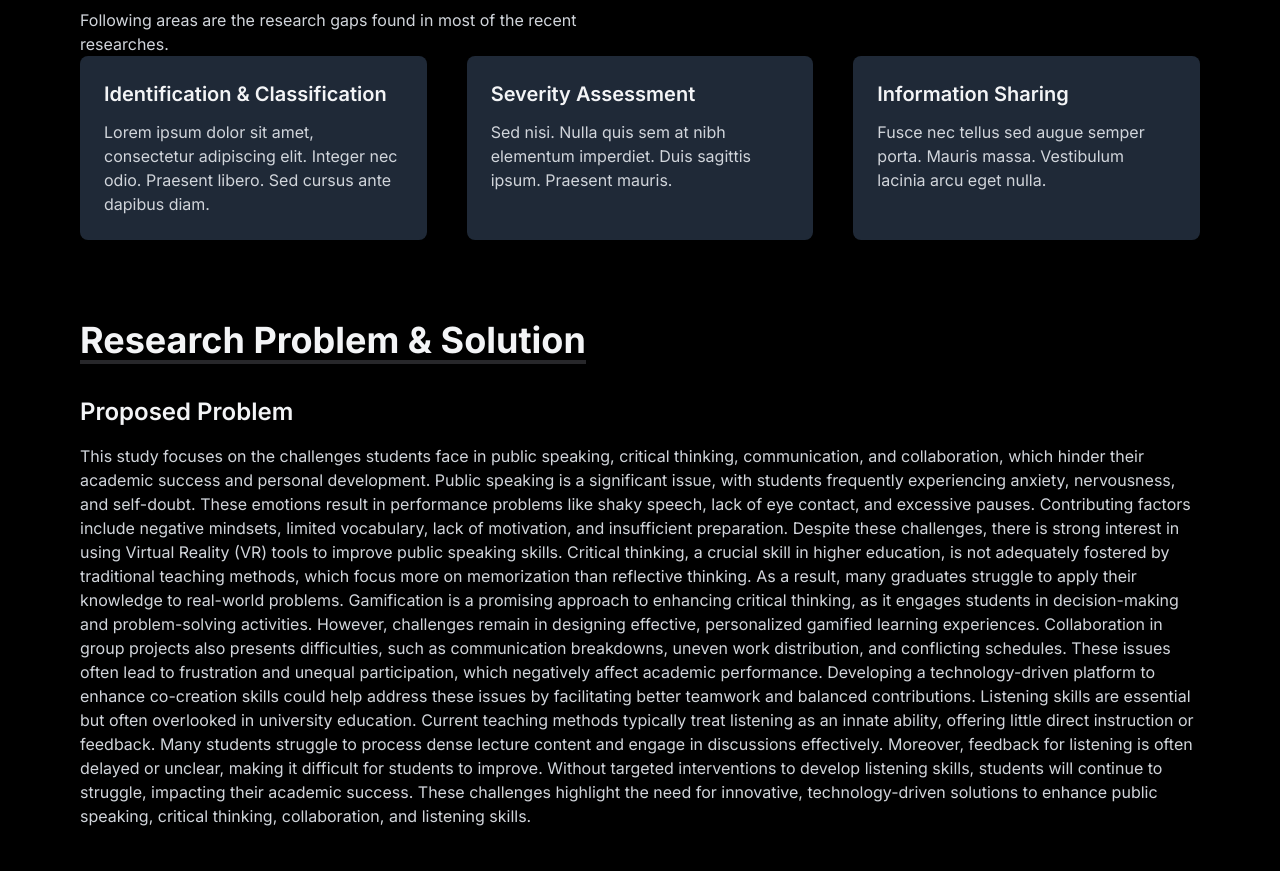
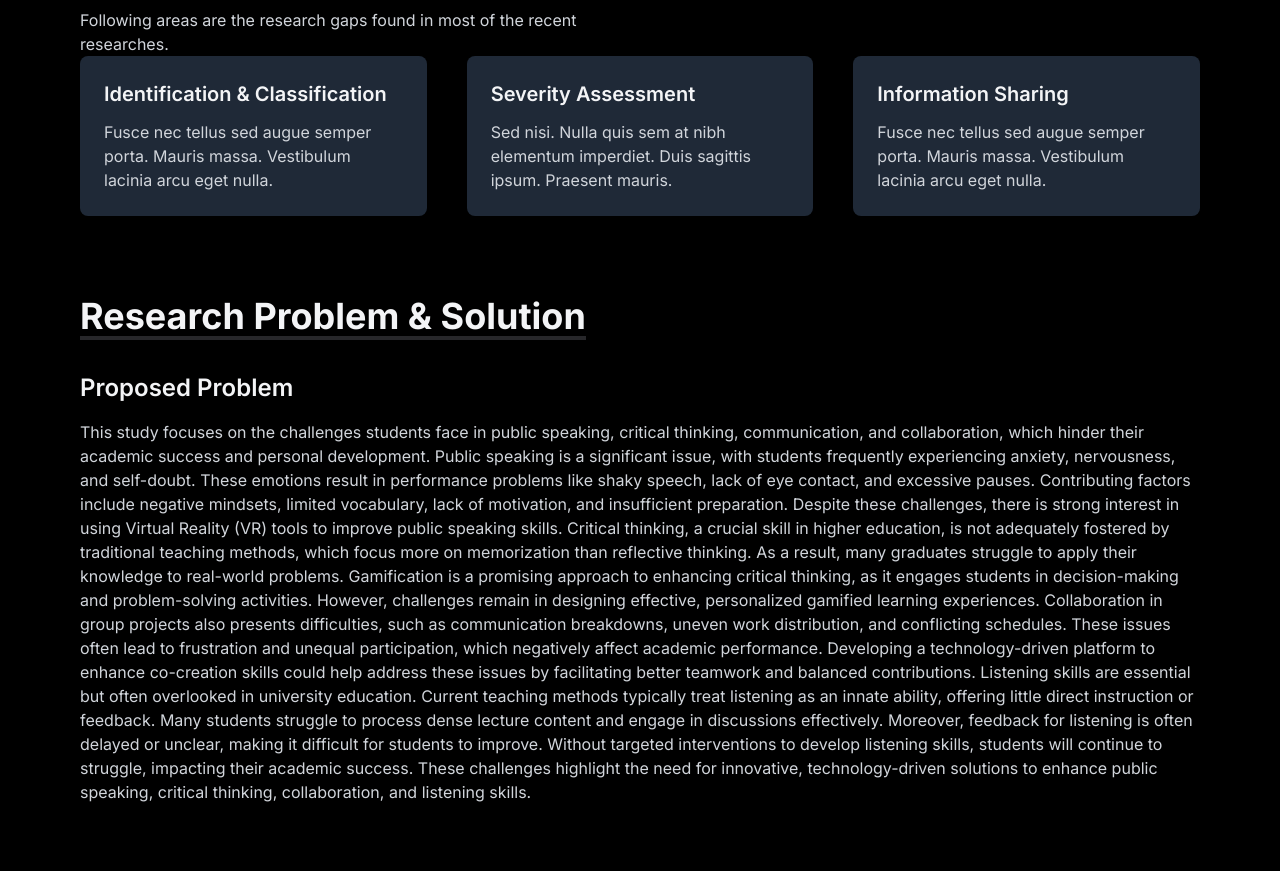
Before and after one commit to IT21049590/IDG-Static-Web, a Next.js app: page / in a window 1280 px wide. Shown: the part 1880-2751 px from the top of the page. Built offline with nearby package versions, Linux system fonts and the light colour scheme.

Commit message:
project scope

```diff
--- a/app/components/ProjectScope.tsx
+++ b/app/components/ProjectScope.tsx
@@ -99,7 +99,7 @@ const ProjectScope = () => {
                         {
                             title: 'Identification & Classification',
                             description:
-                                'Lorem ipsum dolor sit amet, consectetur adipiscing elit. Integer nec odio. Praesent libero. Sed cursus ante dapibus diam.',
+                                'Fusce nec tellus sed augue semper porta. Mauris massa. Vestibulum lacinia arcu eget nulla.',
                         },
                         {
                             title: 'Severity Assessment',
```
